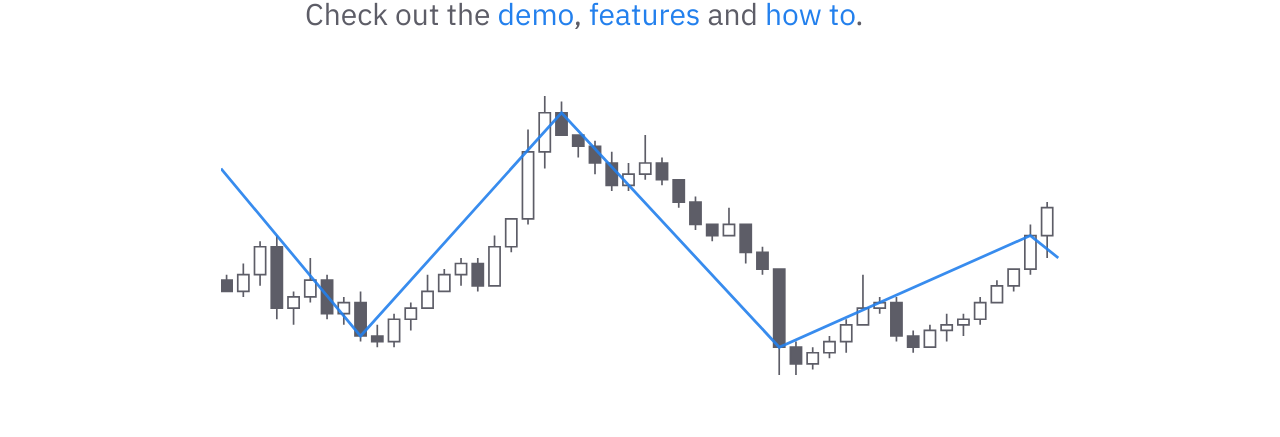
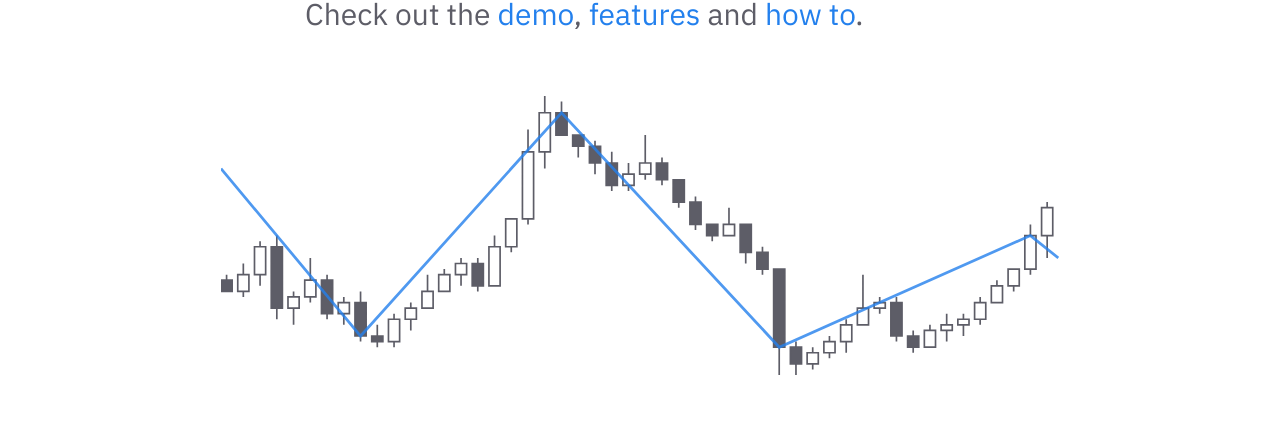
Before and after one commit to kevinroku/nroku.github.io, a Jekyll site: the page built from pages/index.md, in a window 1280 px wide. Shown: the part 439-876 px from the top of the page. Built offline with Jekyll 4.4.1, drawn with Linux system fonts in a browser that asks for light colours.

Commit message:
Update Chart.html

```diff
--- a/_includes/_snippets/Chart.html
+++ b/_includes/_snippets/Chart.html
@@ -3,59 +3,60 @@
   <style>
     #red { fill:var(--color-text-sub); stroke:var(--color-text-sub); stroke-width:0.3 }
     #green { fill:none; stroke:var(--color-text-sub); stroke-width:0.3 }
-    #blue { fill:none; stroke:var(--color-text-link); stroke-width:0.5; stroke-opacity: 0.9 }
+    #blue { fill:none; stroke:var(--color-text-link); stroke-width:0.5; stroke-opacity: 0.8 }
   </style>
   </defs>
-  <path d="M 0 -15 L 0 -17 L 2 -17 L 2 -15 Z M 1 -15 L 1 -15 M 1 -17 L 1 -18" id="red" />
-  <path d="M 3 -15 L 3 -18 L 5 -18 L 5 -15 Z M 4 -18 L 4 -20 M 4 -15 L 4 -14" id="green" />
-  <path d="M 6 -18 L 6 -23 L 8 -23 L 8 -18 Z M 7 -23 L 7 -24 M 7 -18 L 7 -16" id="green" />
-  <path d="M 9 -23 L 11 -23 L 11 -12 L 9 -12 Z M 10 -23 L 10 -25 M 10 -12 L 10 -10" id="red" />
-  <path d="M 12 -12 L 12 -14 L 14 -14 L 14 -12 ZM 13 -14 L 13 -15 M 13 -12 L 13 -9" id="green" />
-  <path d="M 15 -14 L 15 -17 L 17 -17 L 17 -14 Z M 16 -17 L 16 -21 M 16 -14 L 16 -13" id="green" />
-  <path d="M 18 -17 L 18 -11 L 20 -11 L 20 -17 Z M 19 -17 L 19 -18 M 19 -11 L 19 -10" id="red" />
-  <path d="M 21 -11 L 21 -13 L 23 -13 L 23 -11 Z M 22 -13 L 22 -14 M 22 -11 L 22 -9" id="green" />
-  <path d="M 24 -13 L 26 -13 L 26 -7 L 24 -7 Z M 25 -13 L 25 -15 M 25 -7 L 25 -6" id="red" />
-  <path d="M 27 -7 L 29 -7 L 29 -6 L 27 -6 Z M 28 -7 L 28 -9 M 28 -6 L 28 -5" id="red" />
-  <path d="M 30 -6 L 30 -10 L 32 -10 L 32 -6 Z M 31 -10 L 31 -11 M 31 -6 L 31 -5" id="green" />
-  <path d="M 33 -10 L 33 -12 L 35 -12 L 35 -10 Z M 34 -12 L 34 -13 M 34 -10 L 34 -8" id="green" />
-  <path d="M 36 -12 L 36 -15 L 38 -15 L 38 -12 Z M 37 -15 L 37 -18 M 37 -12 L 37 -12" id="green" />
-  <path d="M 39 -15 L 39 -18 L 41 -18 L 41 -15 Z M 40 -18 L 40 -19 M 40 -15 L 40 -15" id="green" />
-  <path d="M 42 -18 L 42 -20 L 44 -20 L 44 -18 Z M 43 -20 L 43 -21 M 43 -18 L 43 -16" id="green" />
-  <path d="M 45 -20 L 47 -20 L 47 -16 L 45 -16 Z M 46 -20 L 46 -21 M 46 -16 L 46 -15" id="red" />
-  <path d="M 48 -16 L 50 -16 L 50 -23 L 48 -23 Z M 49 -16 L 49 -16 M 49 -23 L 49 -25" id="green" />
-  <path d="M 51 -23 L 51 -28 L 53 -28 L 53 -23 Z M 52 -23 L 52 -22 M 52 -28 L 52 -28" id="green" />
-  <path d="M 54 -28 L 56 -28 L 56 -40 L 54 -40 Z M 55 -28 L 55 -27 M 55 -40 L 55 -44" id="green" />
-  <path d="M 57 -40 L 59 -40 L 59 -47 L 57 -47 Z M 58 -40 L 58 -37 M 58 -47 L 58 -50" id="green" />
-  <path d="M 60 -47 L 62 -47 L 62 -43 L 60 -43 Z M 61 -47 L 61 -49 M 61 -43 L 61 -43" id="red" />
-  <path d="M 63 -43 L 65 -43 L 65 -41 L 63 -41 Z M 64 -43 L 64 -43 M 64 -41 L 64 -39" id="red" />
-  <path d="M 66 -41 L 68 -41 L 68 -38 L 66 -38 Z M 67 -41 L 67 -42 M 67 -38 L 67 -36" id="red" />
-  <path d="M 69 -38 L 71 -38 L 71 -34 L 69 -34 Z M 70 -38 L 70 -40 M 70 -34 L 70 -33" id="red" />
-  <path d="M 72 -34 L 74 -34 L 74 -36 L 72 -36 Z M 73 -36 L 73 -38 M 73 -34 L 73 -33" id="green" />
-  <path d="M 75 -36 L 77 -36 L 77 -38 L 75 -38 Z M 76 -38 L 76 -43 M 76 -36 L 76 -35" id="green" />
-  <path d="M 78 -38 L 80 -38 L 80 -35 L 78 -35 Z M 79 -38 L 79 -39 M 79 -35 L 79 -34" id="red" />
-  <path d="M 81 -35 L 83 -35 L 83 -31 L 81 -31 Z M 82 -35 L 82 -35 M 82 -31 L 82 -30" id="red" />
-  <path d="M 84 -31 L 86 -31 L 86 -27 L 84 -27 Z M 85 -31 L 85 -32 M 85 -27 L 85 -26" id="red" />
-  <path d="M 87 -27 L 89 -27 L 89 -25 L 87 -25 Z M 88 -27 L 88 -27 M 88 -25 L 88 -24" id="red" />
-  <path d="M 90 -25 L 90 -27 L 92 -27 L 92 -25 Z M 91 -27 L 91 -30 M 91 -25 L 91 -25" id="green" />
-  <path d="M 93 -27 L 95 -27 L 95 -22 L 93 -22 Z M 94 -27 L 94 -27 M 94 -22 L 94 -20" id="red" />
-  <path d="M 96 -22 L 98 -22 L 98 -19 L 96 -19 Z M 97 -22 L 97 -23 M 97 -19 L 97 -18" id="red" />
-  <path d="M 99 -19 L 101 -19 L 101 -5 L 99 -5 Z M 100 -19 L 100 -19 M 100 -5 L 100 0" id="red" />
-  <path d="M 102 -5 L 104 -5 L 104 -2 L 102 -2 Z M 103 -5 L 103 -6 M 103 -2 L 103 0" id="red" />
-  <path d="M 105 -2 L 107 -2 L 107 -4 L 105 -4 Z M 106 -2 L 106 -1 M 106 -4 L 106 -5" id="green" />
-  <path d="M 108 -4 L 110 -4 L 110 -6 L 108 -6 Z M 109 -4 L 109 -3 M 109 -6 L 109 -7" id="green" />
-  <path d="M 111 -6 L 113 -6 L 113 -9 L 111 -9 Z M 112 -6 L 112 -4 M 112 -9 L 112 -10" id="green" />
-  <path d="M 114 -9 L 116 -9 L 116 -12 L 114 -12 Z M 115 -9 L 115 -9 M 115 -12 L 115 -18" id="green" />
-  <path d="M 117 -12 L 119 -12 L 119 -13 L 117 -13 Z M 118 -13 L 118 -14 M 118 -12 L 118 -11" id="green" />
-  <path d="M 120 -13 L 122 -13 L 122 -7 L 120 -7 Z M 121 -13 L 121 -14 M 121 -7 L 121 -6" id="red" />
-  <path d="M 123 -7 L 125 -7 L 125 -5 L 123 -5 Z M 124 -7 L 124 -8 M 124 -5 L 124 -4" id="red" />
-  <path d="M 126 -5 L 128 -5 L 128 -8 L 126 -8 Z M 127 -8 L 127 -9 M 127 -5 L 127 -5" id="green" />
-  <path d="M 129 -8 L 129 -9 L 131 -9 L 131 -8 Z M 130 -8 L 130 -6 M 130 -9 L 130 -11" id="green" />
-  <path d="M 132 -9 L 134 -9 L 134 -10 L 132 -10 Z M 133 -9 L 133 -7 M 133 -10 L 133 -11" id="green" />
-  <path d="M 135 -10 L 137 -10 L 137 -13 L 135 -13 Z M 136 -10 L 136 -9 M 136 -13 L 136 -14" id="green" />
-  <path d="M 138 -13 L 140 -13 L 140 -16 L 138 -16 Z M 139 -13 L 139 -13 M 139 -16 L 139 -17" id="green" />
-  <path d="M 141 -16 L 143 -16 L 143 -19 L 141 -19 Z M 142 -16 L 142 -15 M 142 -19 L 142 -19" id="green" />
-  <path d="M 144 -19 L 146 -19 L 146 -25 L 144 -25 Z M 145 -19 L 145 -18 M 145 -25 L 145 -27" id="green" />
-  <path d="M 147 -25 L 149 -25 L 149 -30 L 147 -30 Z M 148 -30 L 148 -31 M 148 -25 L 148 -21" id="green" />
+  <path d="M 0 -15 L 0 -17 L 2 -17 L 2 -15 Z M 1 -15 L 1 -15 M 1 -17 L 1 -18
+           M 9 -23 L 11 -23 L 11 -12 L 9 -12 Z M 10 -23 L 10 -25 M 10 -12 L 10 -10
+           M 18 -17 L 18 -11 L 20 -11 L 20 -17 Z M 19 -17 L 19 -18 M 19 -11 L 19 -10
+           M 24 -13 L 26 -13 L 26 -7 L 24 -7 Z M 25 -13 L 25 -15 M 25 -7 L 25 -6
+           M 27 -7 L 29 -7 L 29 -6 L 27 -6 Z M 28 -7 L 28 -9 M 28 -6 L 28 -5
+           M 45 -20 L 47 -20 L 47 -16 L 45 -16 Z M 46 -20 L 46 -21 M 46 -16 L 46 -15
+           M 60 -47 L 62 -47 L 62 -43 L 60 -43 Z M 61 -47 L 61 -49 M 61 -43 L 61 -43
+           M 63 -43 L 65 -43 L 65 -41 L 63 -41 Z M 64 -43 L 64 -43 M 64 -41 L 64 -39
+           M 66 -41 L 68 -41 L 68 -38 L 66 -38 Z M 67 -41 L 67 -42 M 67 -38 L 67 -36
+           M 69 -38 L 71 -38 L 71 -34 L 69 -34 Z M 70 -38 L 70 -40 M 70 -34 L 70 -33
+           M 78 -38 L 80 -38 L 80 -35 L 78 -35 Z M 79 -38 L 79 -39 M 79 -35 L 79 -34
+           M 81 -35 L 83 -35 L 83 -31 L 81 -31 Z M 82 -35 L 82 -35 M 82 -31 L 82 -30
+           M 84 -31 L 86 -31 L 86 -27 L 84 -27 Z M 85 -31 L 85 -32 M 85 -27 L 85 -26
+           M 87 -27 L 89 -27 L 89 -25 L 87 -25 Z M 88 -27 L 88 -27 M 88 -25 L 88 -24
+           M 93 -27 L 95 -27 L 95 -22 L 93 -22 Z M 94 -27 L 94 -27 M 94 -22 L 94 -20
+           M 96 -22 L 98 -22 L 98 -19 L 96 -19 Z M 97 -22 L 97 -23 M 97 -19 L 97 -18
+           M 99 -19 L 101 -19 L 101 -5 L 99 -5 Z M 100 -19 L 100 -19 M 100 -5 L 100 0
+           M 102 -5 L 104 -5 L 104 -2 L 102 -2 Z M 103 -5 L 103 -6 M 103 -2 L 103 0
+           M 120 -13 L 122 -13 L 122 -7 L 120 -7 Z M 121 -13 L 121 -14 M 121 -7 L 121 -6
+           M 123 -7 L 125 -7 L 125 -5 L 123 -5 Z M 124 -7 L 124 -8 M 124 -5 L 124 -4" id="red" />
+
+  <path d="M 3 -15 L 3 -18 L 5 -18 L 5 -15 Z M 4 -18 L 4 -20 M 4 -15 L 4 -14
+           M 6 -18 L 6 -23 L 8 -23 L 8 -18 Z M 7 -23 L 7 -24 M 7 -18 L 7 -16
+           M 12 -12 L 12 -14 L 14 -14 L 14 -12 ZM 13 -14 L 13 -15 M 13 -12 L 13 -9
+           M 15 -14 L 15 -17 L 17 -17 L 17 -14 Z M 16 -17 L 16 -21 M 16 -14 L 16 -13
+           M 21 -11 L 21 -13 L 23 -13 L 23 -11 Z M 22 -13 L 22 -14 M 22 -11 L 22 -9
+           M 30 -6 L 30 -10 L 32 -10 L 32 -6 Z M 31 -10 L 31 -11 M 31 -6 L 31 -5
+           M 33 -10 L 33 -12 L 35 -12 L 35 -10 Z M 34 -12 L 34 -13 M 34 -10 L 34 -8
+           M 36 -12 L 36 -15 L 38 -15 L 38 -12 Z M 37 -15 L 37 -18 M 37 -12 L 37 -12
+           M 39 -15 L 39 -18 L 41 -18 L 41 -15 Z M 40 -18 L 40 -19 M 40 -15 L 40 -15
+           M 42 -18 L 42 -20 L 44 -20 L 44 -18 Z M 43 -20 L 43 -21 M 43 -18 L 43 -16
+           M 48 -16 L 50 -16 L 50 -23 L 48 -23 Z M 49 -16 L 49 -16 M 49 -23 L 49 -25
+           M 51 -23 L 51 -28 L 53 -28 L 53 -23 Z M 52 -23 L 52 -22 M 52 -28 L 52 -28
+           M 54 -28 L 56 -28 L 56 -40 L 54 -40 Z M 55 -28 L 55 -27 M 55 -40 L 55 -44
+           M 57 -40 L 59 -40 L 59 -47 L 57 -47 Z M 58 -40 L 58 -37 M 58 -47 L 58 -50
+           M 72 -34 L 74 -34 L 74 -36 L 72 -36 Z M 73 -36 L 73 -38 M 73 -34 L 73 -33
+           M 75 -36 L 77 -36 L 77 -38 L 75 -38 Z M 76 -38 L 76 -43 M 76 -36 L 76 -35
+           M 90 -25 L 90 -27 L 92 -27 L 92 -25 Z M 91 -27 L 91 -30 M 91 -25 L 91 -25
+           M 105 -2 L 107 -2 L 107 -4 L 105 -4 Z M 106 -2 L 106 -1 M 106 -4 L 106 -5
+           M 108 -4 L 110 -4 L 110 -6 L 108 -6 Z M 109 -4 L 109 -3 M 109 -6 L 109 -7
+           M 111 -6 L 113 -6 L 113 -9 L 111 -9 Z M 112 -6 L 112 -4 M 112 -9 L 112 -10
+           M 114 -9 L 116 -9 L 116 -12 L 114 -12 Z M 115 -9 L 115 -9 M 115 -12 L 115 -18
+           M 117 -12 L 119 -12 L 119 -13 L 117 -13 Z M 118 -13 L 118 -14 M 118 -12 L 118 -11
+           M 126 -5 L 128 -5 L 128 -8 L 126 -8 Z M 127 -8 L 127 -9 M 127 -5 L 127 -5
+           M 129 -8 L 129 -9 L 131 -9 L 131 -8 Z M 130 -8 L 130 -6 M 130 -9 L 130 -11
+           M 132 -9 L 134 -9 L 134 -10 L 132 -10 Z M 133 -9 L 133 -7 M 133 -10 L 133 -11
+           M 135 -10 L 137 -10 L 137 -13 L 135 -13 Z M 136 -10 L 136 -9 M 136 -13 L 136 -14
+           M 138 -13 L 140 -13 L 140 -16 L 138 -16 Z M 139 -13 L 139 -13 M 139 -16 L 139 -17
+           M 141 -16 L 143 -16 L 143 -19 L 141 -19 Z M 142 -16 L 142 -15 M 142 -19 L 142 -19
+           M 144 -19 L 146 -19 L 146 -25 L 144 -25 Z M 145 -19 L 145 -18 M 145 -25 L 145 -27
+           M 147 -25 L 149 -25 L 149 -30 L 147 -30 Z M 148 -30 L 148 -31 M 148 -25 L 148 -21" id="green" />
 
   <path d="M 0 -37 L 25 -7 L 61 -47 L 100 -5 L 145 -25 L 150 -21" id="blue" />
 </svg>
```
